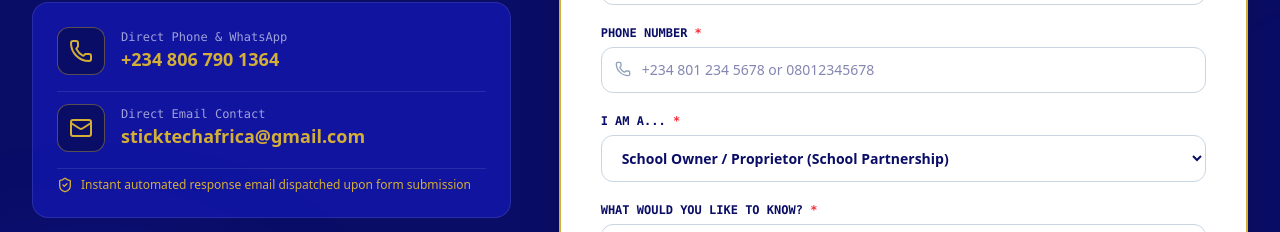
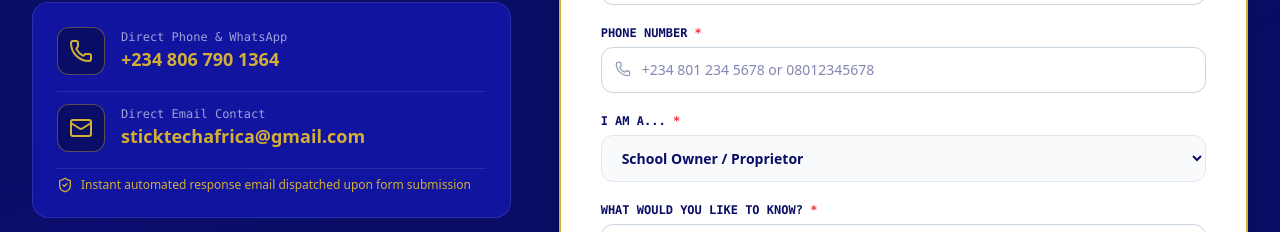
Before and after one commit to ogeitunu/sticktech_A, a React (Vite) app: page / in a window 1280 px wide. Shown: the part 6280-6512 px from the top of the page. Built offline with nearby package versions, Linux system fonts and the light colour scheme.

Commit message:
feat: integrate EmailJS for lead auto-replies
Add EmailJS integration to the contact form to automatically send confirmation emails to users upon successful lead submission. Updated environment variables and TypeScript definitions accordingly.

```diff
--- a/src/components/ContactFormSection.tsx
+++ b/src/components/ContactFormSection.tsx
@@ -1,4 +1,5 @@
 import React, { useState, useEffect } from 'react';
+import emailjs from '@emailjs/browser'; // 1. EmailJS Import
 import { AudienceType, LeadFormData, LeadRecord } from '../types';
 import { submitLeadToSupabase } from '../lib/supabase';
 import { Send, Mail, Phone, CheckCircle2, AlertCircle, Loader2, User, MessageSquare, ShieldCheck } from 'lucide-react';
@@ -13,11 +14,11 @@ export const ContactFormSection: React.FC<ContactFormSectionProps> = ({
   onAudienceChange
 }) => {
   const [formData, setFormData] = useState<LeadFormData>({
-  full_name: '',
-  email: '',
-  audience_type: selectedAudience,
-  message: '',
-} as LeadFormData);
+    full_name: '',
+    email: '',
+    audience_type: selectedAudience,
+    message: '',
+  } as LeadFormData);
   const [honeypot, setHoneypot] = useState('');
   const [loading, setLoading] = useState(false);
   const [isSubmitted, setIsSubmitted] = useState(false);
@@ -49,7 +50,7 @@ export const ContactFormSection: React.FC<ContactFormSectionProps> = ({
       return;
     }
 
-    if (!formData.full_name.trim() || !formData.email.trim() || !formData.phone.trim() || !formData.message.trim()) {
+    if (!formData.full_name.trim() || !formData.email.trim() || !formData.phone?.trim() || !formData.message.trim()) {
       setErrorMessage('Please fill in all required fields (including Phone Number).');
       return;
     }
@@ -64,9 +65,29 @@ export const ContactFormSection: React.FC<ContactFormSectionProps> = ({
     setLoading(true);
 
     try {
+      // 1. Submit lead to Supabase database
       const result = await submitLeadToSupabase(formData);
 
       if (result.success) {
+
+        // 2. Dispatch Auto-Reply Email via EmailJS
+        try {
+          await emailjs.send(
+            import.meta.env.VITE_EMAILJS_SERVICE_ID,
+            import.meta.env.VITE_EMAILJS_TEMPLATE_ID,
+            {
+              full_name: formData.full_name,
+              email: formData.email,
+              phone: formData.phone || 'N/A',
+              audience_type: formData.audience_type,
+              message: formData.message,
+            },
+            import.meta.env.VITE_EMAILJS_PUBLIC_KEY
+          );
+        } catch (emailErr) {
+          console.error('EmailJS dispatch error:', emailErr);
+        }
+
         setSubmittedEmail(formData.email.trim());
         setIsSubmitted(true);
 
@@ -284,7 +305,7 @@ export const ContactFormSection: React.FC<ContactFormSectionProps> = ({
                           id="phone"
                           name="phone"
                           required
-                          value={formData.phone}
+                          value={formData.phone || ''}
                           onChange={(e) => setFormData({ ...formData, phone: e.target.value })}
                           placeholder="+234 801 234 5678 or 08012345678"
                           className="w-full px-4 py-3 rounded-xl border border-slate-300 focus:border-[#1116A6] focus:ring-2 focus:ring-[#1116A6]/20 text-sm outline-none transition-all pl-10 text-[#0A0D66] font-medium"
@@ -308,12 +329,12 @@ export const ContactFormSection: React.FC<ContactFormSectionProps> = ({
                           setFormData({ ...formData, audience_type: val });
                           onAudienceChange(val);
                         }}
-                        className="w-full px-4 py-3 rounded-xl border border-slate-300 focus:border-[#1116A6] focus:ring-2 focus:ring-[#1116A6]/20 text-sm outline-none transition-all text-[#0A0D66] font-semibold bg-white"
+                        className="w-full px-4 py-3 bg-slate-50 border border-slate-200 rounded-xl focus:ring-2 focus:ring-[#0A0D66] focus:border-transparent text-sm text-[#0A0D66] outline-none transition-all font-semibold"
                       >
-                        <option value="School Owner / Proprietor">School Owner / Proprietor (School Partnership)</option>
-                        <option value="Graduate">Graduate (Cohort Application)</option>
-                        <option value="SME / Business Owner">SME / Business Owner (Solutions & Retainer Quote)</option>
-                        <option value="Other">Other / General Inquiry</option>
+                        <option value="School Owner / Proprietor">School Owner / Proprietor</option>
+                        <option value="Graduate">Graduate</option>
+                        <option value="SME / Business Owner">SME / Business Owner</option>
+                        <option value="Other">Other</option>
                       </select>
                     </div>
 
@@ -358,7 +379,7 @@ export const ContactFormSection: React.FC<ContactFormSectionProps> = ({
 
                     <div className="text-center pt-2">
                       <span className="text-[11px] text-[#4B5568] block">
-                        Trouble submitting? <a href={`mailto:sticktechafrica@gmail.com?subject=Inquiry from ${encodeURIComponent(formData.full_name || 'Website Visitor')}&body=${encodeURIComponent(formData.message || 'Hello StickTech Africa,')}`} className="text-[#1116A6] font-bold underline">Click here to send email directly</a>
+                        Trouble submitting? <a href={`mailto:sticktechafrica@gmail.com?subject=Inquiry from ${encodeURIComponent(formData.full_name || 'Website Visitor')}&body=${encodeURIComponent(formData.message || 'Hello,')}`} className="text-[#1116A6] font-bold underline">Click here to send email directly</a>
                       </span>
                     </div>
 
```
Also changed, not shown: src/vite-env.d.ts (+11 -1 lines), 2 other files (tests, documents, lock files or other folders).
